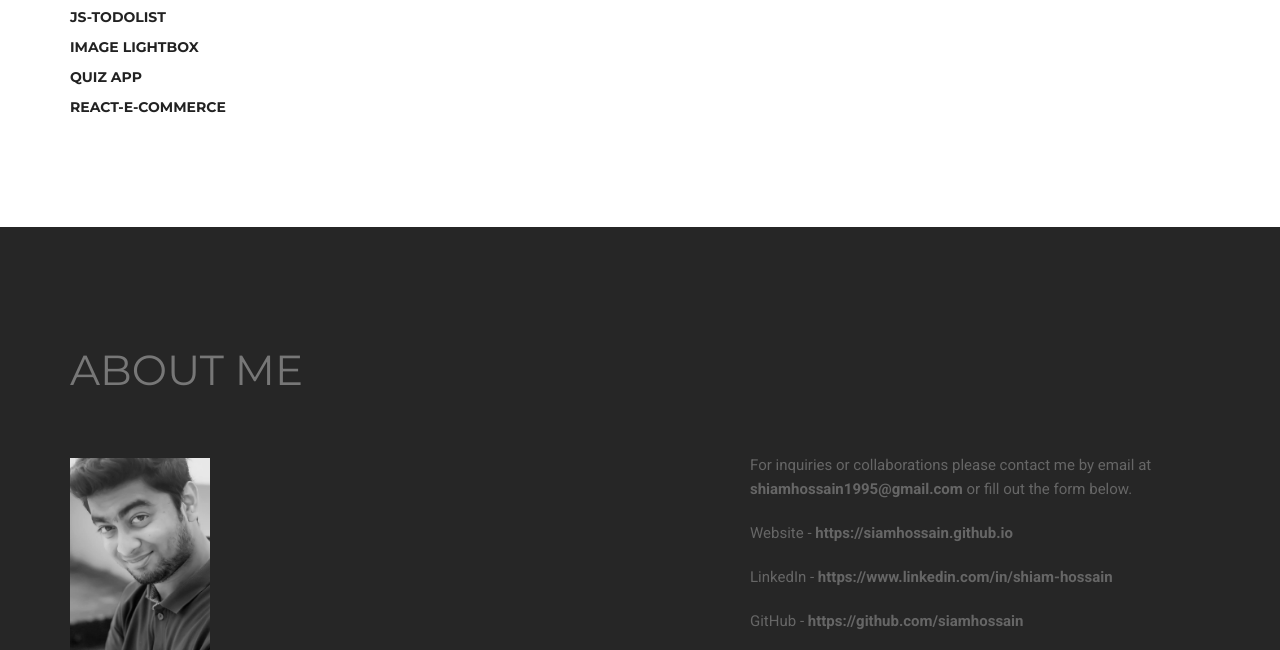
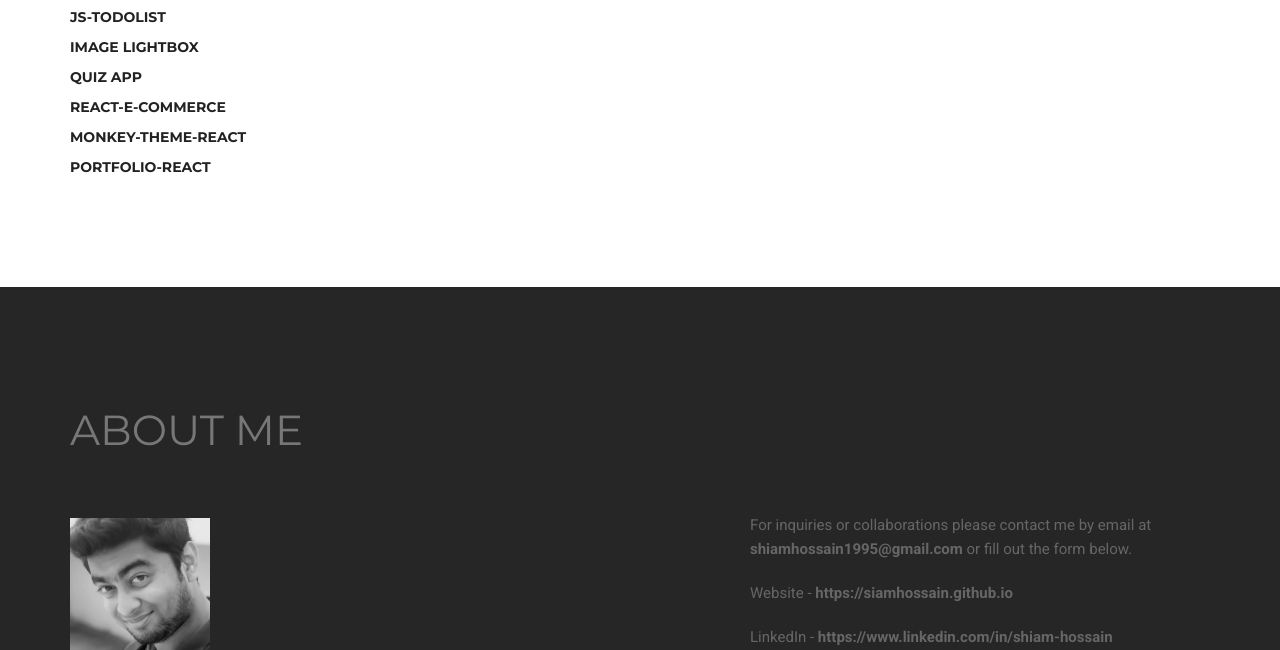
Before and after one commit to siamhossain/portfolio, a plain HTML site: page index.html in a window 1280 px wide. Shown: the part 1401-2051 px from the top of the page. Drawn offline with Linux system fonts and the light colour scheme.

Commit message:
Update index.html
Added Monkey website link

```diff
--- a/index.html
+++ b/index.html
@@ -77,6 +77,9 @@
         <a href="https://siamhossain.github.io/image-lightbox/" target="_blank"><h5>Image Lightbox</h5></a>
         <a href="https://siamhossain.github.io/js-quiz-app/" target="_blank"><h5>Quiz App</h5></a>
         <a href="https://siamhossain.github.io/react-e-commerce/" target="_blank"><h5>React-E-Commerce<Co5></a>
+        <a href="https://siamhossain.github.io/monkey-theme-website/" target="_blank"><h5>Monkey-Theme-React<Co5></a>
+        <a href="https://siamhossain.github.io/portfolio-react/" target="_blank"><h5>Portfolio-React<Co5></a>
+
     </div>
 
    </div>
```
